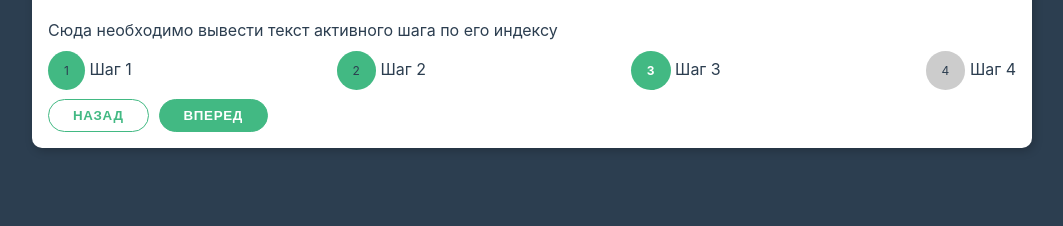
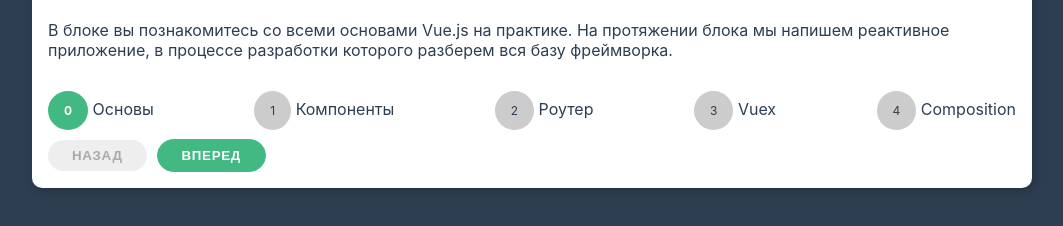
Before and after one commit to MargaritaSergeeva/stepper-vue3, a plain HTML site: page index.html in a window 1280 px wide. Shown: the part 102-328 px from the top of the page, without its empty margins (108-1171 px from the left). Drawn offline with nearby package versions, Linux system fonts and the light colour scheme.

Commit message:
added stepper

```diff
--- a/index.html
+++ b/index.html
@@ -13,18 +13,29 @@
       <h1>План по изучению Vue.js</h1>
 
       <div class="steps">
-        <div class="steps-content">
-          Сюда необходимо вывести текст активного шага по его индексу
+        <div class="steps-content" style="min-height: 60px">
+          {{ activeStep.text }}
         </div>
-        <ul class="steps-list">
-          <li class="steps-item done"><span>1</span> Шаг 1</li>
-          <li class="steps-item done"><span>2</span> Шаг 2</li>
-          <li class="steps-item active"><span>3</span> Шаг 3</li>
-          <li class="steps-item"><span>4</span> Шаг 4</li>
+        <ul  class="steps-list">
+              <li v-for="(step, idx) in steps"
+                  :key="step"
+                  class="steps-item"
+                  :class="{
+                    'active': idx === activeIndex,
+                    'done': idx < activeIndex,
+                  }"
+                  @click="setActive(idx)"
+              >
+                <span>{{ idx }}</span> {{ step.title }}
+              </li>
         </ul>
-        <div>
-          <button class="btn">Назад</button>
-          <button class="btn primary">Вперед</button>
+        <div v-if="!isOver">
+          <button class="btn" :disabled="isDisabled" @click="prev">Назад</button>
+          <button v-if="!isLastStep" class="btn primary" @click="next">Вперед</button>
+          <button v-else class="btn primary" @click="finish">Закончить</button>
+        </div>
+        <div v-else>
+          <button class="btn" @click="reset">Начать заново</button>
         </div>
       </div>
     </div>
--- a/vue.js
+++ b/vue.js
@@ -1,39 +1,64 @@
-// вы можете как угодно изменять программу и код
-// добавлять любые переменные и модели
-// ваша задача реализовать так, как показано на видео, чтобы оно работало
-
 const App = {
   data() {
     return {
-      activeIndex: 0, // то, что позволяет определить текущий активный шаг
+      activeIndex: 0,
+      isOver: false,
       steps: [
-        {title: 'Основы', text: 'В блоке вы познакомитесь со всеми основами Vue.js на практике. На протяжении блока мы напишем реактивное приложение, в процессе разработки которого разберем вся базу фреймворка.'},
-        {title: 'Компоненты', text: 'Один из самых важных блоков в курсе, где вы узнаете все о компонентах. В блоке мы напишем 2 разных приложения и создадим более 5 различных UI компонентов как в реальной разработке. Блок расскажет про абсолютно все составляющие, которые есть в компонентах: взаимодействие, slots, асинхронные и динамические компоненты и тонна примеров.'},
-        {title: 'Роутер', text: 'В данном блоке вы узнаете все о том, как работает мультиязычность во Vue. Мы создадим миниклон Gmail в данном блоке, где вы на практике увидите как работать с динамическим роутером.'},
-        {title: 'Vuex', text: 'В блоке вы узнаете абсолютно все про Vuex. Вы узнаете как работать с данными, какие есть лучшие практики по их программированию и структурированию. Все на практике.'},
-        {title: 'Composition', text: 'Одним из наиболее важных обновлений в Vue 3 является появление альтернативного синтаксиса Composition API. В этом блоке вы узнаете все, чтобы полностью пользоваться данными синтаксисом на практических примерах. Помимо этого вы узнаете как работать совместно с Vue Router и Vuex.'},
+        {
+          title: 'Основы',
+          text: 'В блоке вы познакомитесь со всеми основами Vue.js на практике. На протяжении блока мы напишем реактивное приложение, в процессе разработки которого разберем вся базу фреймворка.',
+        },
+        {
+          title: 'Компоненты',
+          text: 'Один из самых важных блоков в курсе, где вы узнаете все о компонентах. В блоке мы напишем 2 разных приложения и создадим более 5 различных UI компонентов как в реальной разработке. Блок расскажет про абсолютно все составляющие, которые есть в компонентах: взаимодействие, slots, асинхронные и динамические компоненты и тонна примеров.',
+        },
+        {
+          title: 'Роутер',
+          text: 'В данном блоке вы узнаете все о том, как работает мультиязычность во Vue. Мы создадим миниклон Gmail в данном блоке, где вы на практике увидите как работать с динамическим роутером.',
+        },
+        {
+          title: 'Vuex',
+          text: 'В блоке вы узнаете абсолютно все про Vuex. Вы узнаете как работать с данными, какие есть лучшие практики по их программированию и структурированию. Все на практике.',
+        },
+        {
+          title: 'Composition',
+          text: 'Одним из наиболее важных обновлений в Vue 3 является появление альтернативного синтаксиса Composition API. В этом блоке вы узнаете все, чтобы полностью пользоваться данными синтаксисом на практических примерах. Помимо этого вы узнаете как работать совместно с Vue Router и Vuex.',
+        },
       ]
     }
   },
   methods: {
+    reset() {
+      this.activeIndex = 0;
+      this.isOver = false;
+    },
     prev() {
-      // когда нажимаем кнопку назад
+      this.activeIndex--;
     },
-    reset() {
-      // начать заново
+    next() {
+      if(this.activeIndex < this.steps.length - 1) {
+        this.activeIndex++;
+      }
     },
-    nextOfFinish() {
-      // кнопка вперед или закончить
+    finish() {
+      this.isOver = true;
     },
     setActive(idx) {
-      // когда нажимаем на определенный шаг
-    }
+      if (!this.isOver) {
+        this.activeIndex = idx;
+      }
+    },
   },
   computed: {
-    // тут стоит определить несколько свойств:
-    // 1. текущий выбранный шаг
-    // 2. выключена ли кнопка назад
-    // 3. находимся ли мы на последнем шаге
+    isDisabled() {
+      return this.activeIndex <= 0;
+    },
+    isLastStep() {
+      return this.activeIndex === this.steps.length - 1
+    },
+    activeStep() {
+      return this.steps[this.activeIndex];
+    }
   }
 }
 
```
